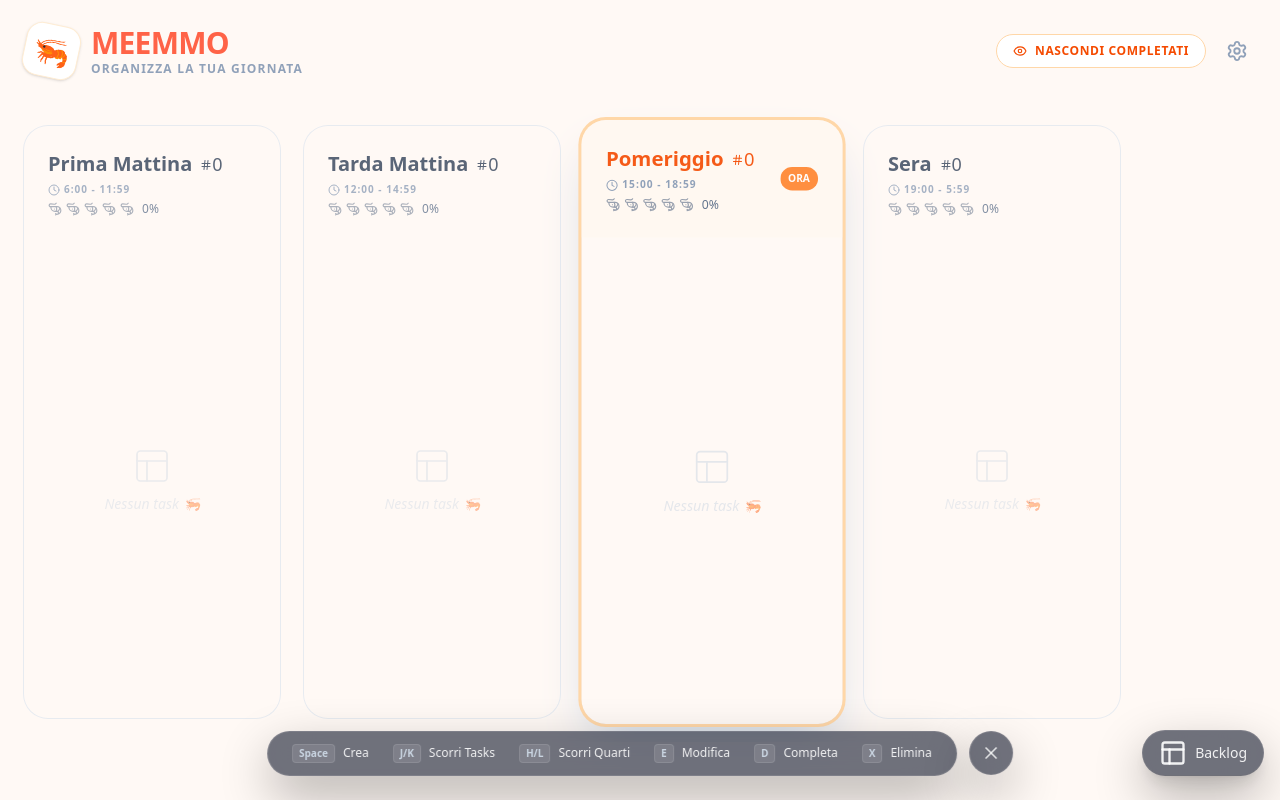
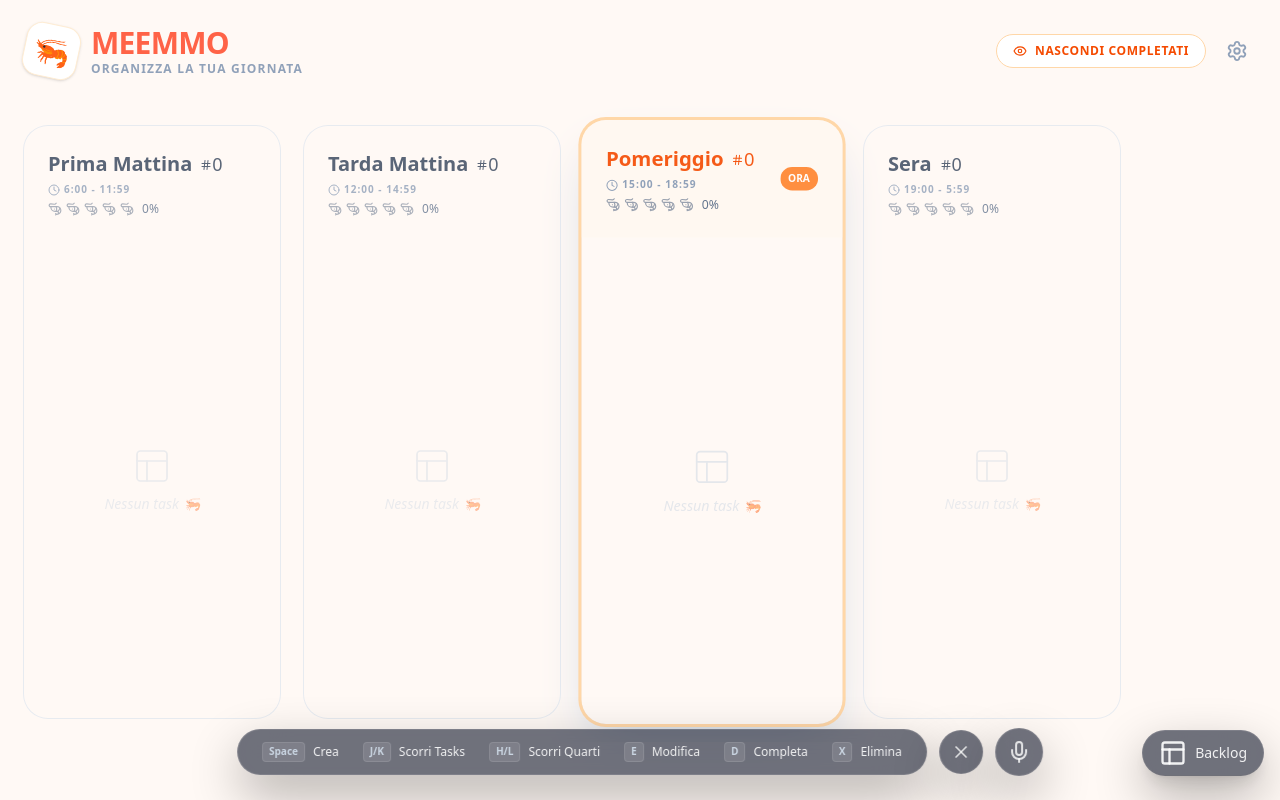
Before and after one commit to meemmo-app/meemmo-app.github.io, a React (Vite) app: page / in a window 1280 px wide. Built offline with nearby package versions, Linux system fonts and the light colour scheme.

Commit message:
first prototype tts

```diff
--- a/src/App.jsx
+++ b/src/App.jsx
@@ -87,15 +87,23 @@ export default function App() {
   });
 
   // Gestione Salvataggio Task (wrapper per l'hook)
-  const handleCreateTask = () => {
-    if (!newTask.title.trim()) {
-      console.log(
-        "WARN Task not created, the title was empty: " + newTask.title,
-      );
+  const handleCreateTask = (voiceTask = null) => {
+    // Se passiamo un voiceTask usiamo quello, altrimenti usiamo lo stato newTask
+    const taskToSave = voiceTask || newTask;
+
+    if (!taskToSave.title.trim()) {
+      console.log("WARN Task not created, title empty");
       return;
     }
-    createTask(newTask, sections[activeQuarterIndex].id);
-    console.log("Created the task " + newTask.title);
+
+    // Usiamo la sezione attiva
+    const targetSectionId = sections[activeQuarterIndex].id;
+
+    createTask(taskToSave, targetSectionId);
+
+    console.log("Created task:", taskToSave.title);
+
+    // Reset e chiusura
     setNewTask({ title: "", note: "", priority: false });
     setIsModalOpen(false);
   };
@@ -327,6 +335,9 @@ export default function App() {
         setIsModalOpen={setIsModalOpen}
         isSettingsOpen={isSettingsOpen}
         isBacklogOpen={isBacklogOpen}
+        handleCreateTask={handleCreateTask}
+        setNewTask={setNewTask}
+        newTask={newTask}
       ></FooterNav>
 
       {/* Backlog Icon */}
--- a/src/components/FooterNav.jsx
+++ b/src/components/FooterNav.jsx
@@ -1,6 +1,8 @@
 import { useState, useEffect } from "react";
-import { Keyboard, X } from "lucide-react";
+import { Keyboard, X, Mic } from "lucide-react";
 import { GLASSBASE } from "../constants/styles";
+import { VoiceWaveform } from "./ui/VoiceWaveform";
+import { useSpeechToText } from "../hooks/useSpeechToText";
 
 const FooterItem = ({ keys, description, onHover, onClick }) => {
   return (
@@ -23,8 +25,17 @@ export const FooterNav = ({
   setIsModalOpen,
   isSettingsOpen,
   isBacklogOpen,
+  handleCreateTask,
+  newTask,
+  setNewTask,
 }) => {
   const [isOpen, setIsOpen] = useState(true);
+
+  const { isListening, startListening } = useSpeechToText(
+    newTask,
+    setNewTask,
+    handleCreateTask,
+  );
 
   // Listener per il tasto "?"
   useEffect(() => {
@@ -32,6 +43,9 @@ export const FooterNav = ({
       const handleKeyDown = (e) => {
         if (e.key === "?") {
           setIsOpen((prev) => !prev);
+        }
+        if (e.key.toLowerCase() === "v") {
+          startListening();
         }
       };
       window.addEventListener("keydown", handleKeyDown);
@@ -55,6 +69,12 @@ export const FooterNav = ({
         }
       `}
       >
+        {/* Se sta ascoltando, mostriamo la forma d'onda dietro il vetro */}
+        {isListening && (
+          <div className="absolute inset-0 flex items-center justify-center bg-orange-500/10 animate-pulse">
+            <VoiceWaveform />
+          </div>
+        )}
         <div className="flex gap-6 items-center whitespace-nowrap text-white/90 text-xs font-medium">
           <FooterItem
             keys={"Space"}
@@ -93,6 +113,23 @@ export const FooterNav = ({
           </div>
         )}
       </button>
+
+      {/* Speech control */}
+      <button
+        onMouseDown={startListening} // Tieni premuto per parlare
+        className={`
+          ${GLASSBASE}
+          rounded-full flex items-center justify-center w-12 h-12
+                    cursor-pointer
+                    transition-all duration-300 hover:scale-105 active:scale-90
+                    text-white/80 hover:text-white ${
+                      isListening
+                        ? "scale-110 shadow-[0_0_20px_rgba(249,115,22,0.5)]"
+                        : " text-white/60"
+                    }`}
+      >
+        <Mic size={24} className={isListening ? "animate-pulse" : ""} />
+      </button>
     </div>
   );
 };
--- /dev/null
+++ b/src/components/ui/VoiceWaveform.jsx
@@ -0,0 +1,21 @@
+import { motion } from "framer-motion";
+
+export const VoiceWaveform = () => (
+  <div className="flex items-center justify-center gap-1 h-8 px-4">
+    {[...Array(5)].map((_, i) => (
+      <motion.div
+        key={i}
+        className="w-1 bg-orange-400 rounded-full"
+        animate={{
+          height: [8, 24, 12, 20, 8],
+        }}
+        transition={{
+          duration: 0.6,
+          repeat: Infinity,
+          delay: i * 0.1,
+          ease: "easeInOut",
+        }}
+      />
+    ))}
+  </div>
+);
--- /dev/null
+++ b/src/hooks/useSpeechToText.js
@@ -0,0 +1,59 @@
+import { useState, useEffect, useCallback } from "react";
+
+export const useSpeechToText = (newTask, setNewTask, onFinish) => {
+  const [isListening, setIsListening] = useState(false);
+  const [transcript, setTranscript] = useState("");
+
+  const startListening = useCallback(() => {
+    const SpeechRecognition =
+      window.SpeechRecognition || window.webkitSpeechRecognition;
+    if (!SpeechRecognition) return alert("Browser non supportato");
+
+    const recognition = new SpeechRecognition();
+    recognition.lang = "it-IT";
+    recognition.continuous = false;
+    recognition.interimResults = false;
+
+    recognition.onstart = () => setIsListening(true);
+    recognition.onend = () => setIsListening(false);
+
+    recognition.onresult = (event) => {
+      const text = event.results[0][0].transcript;
+      setTranscript(text);
+      processTask(text);
+    };
+
+    recognition.start();
+  }, []);
+
+  const processTask = (text) => {
+    // Semplice logica di parsing
+    let sectionId = "morning";
+    let priority = false;
+
+    const lowerText = text.toLowerCase();
+    if (lowerText.includes("importante") || lowerText.includes("urgente"))
+      priority = true;
+
+    // Puliamo il titolo dalle parole chiave
+    const cleanTitle = text.replace(/importante|urgente/gi, "").trim();
+
+    console.log(
+      "Capture speech raw: " +
+        lowerText +
+        "\nTitle" +
+        cleanTitle +
+        "\nPriority: " +
+        priority,
+    );
+
+    onFinish({
+      title: cleanTitle.charAt(0).toUpperCase() + cleanTitle.slice(1), // Capitalizza
+      note: "Aggiunto via voce 🎙️",
+      priority: priority,
+      sectionId: sectionId,
+    });
+  };
+
+  return { isListening, startListening, transcript };
+};
```
